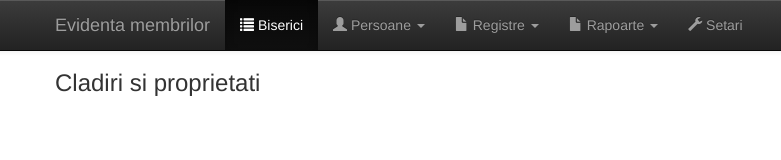
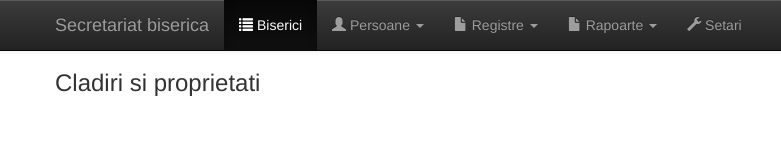
Before and after one commit to corneliudinca/SecretariatBiserica, a plain HTML site: page index.html in a window 1280 px wide. Shown: the full height of the page, 15-796 px from the left. Drawn offline with nearby package versions, Linux system fonts and the light colour scheme.

Commit message:
Changed the app title
Changed the app title from "Evidenta membrilor" to "Secretariat
biserica"

```diff
--- a/index.html
+++ b/index.html
@@ -24,7 +24,7 @@
 					<span class="icon-bar"></span>
 					<span class="icon-bar"></span>
 				</button>
-				<a href="#" class="navbar-brand">Evidenta membrilor</a>
+				<a href="#" class="navbar-brand">Secretariat biserica</a>
 			</div>
 			<!-- Collection of nav links and other content for toggling -->
 			<div id="navbarCollapse" class="collapse navbar-collapse">
```
